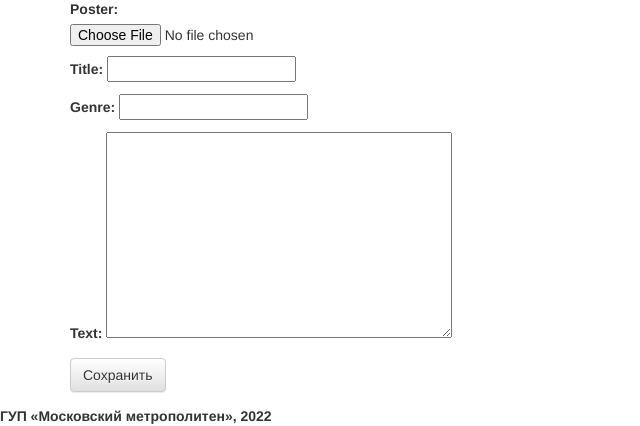
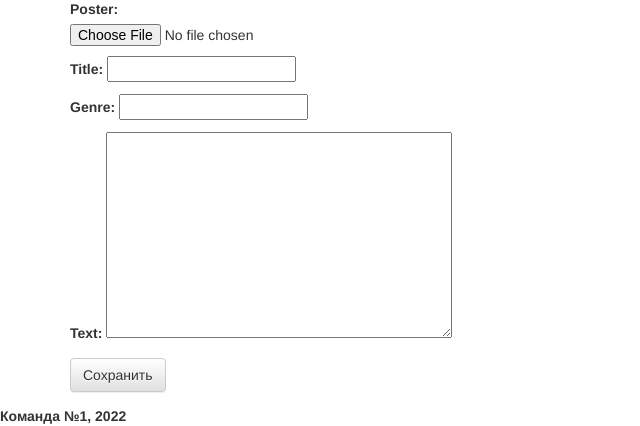
Before and after one commit to kinoteatr2/kinoteatr, a Django app: page /post/new/ in a window 1280 px wide. Shown: the part 520-946 px from the top of the page, without its empty margins (0-640 px from the left). Run offline with Django 3.2, Linux system fonts and the light colour scheme; some libraries are stand-ins or nearby versions.

Commit message:
реьд

```diff
--- a/blog/templates/blog/base.html
+++ b/blog/templates/blog/base.html
@@ -13,7 +13,7 @@
 			{% if user.is_authenticated %}
 			<a href="{% url 'post_new' %}" class="top-menu"><span class="glyphicon glyphicon-edit"></span></a>
 			{% endif %}
-			<a href="/"><h1>База данных QR-кодов вакцинации сотрудников<h1></a>
+			<a href="/"><h1>Кинотеатр<h1></a>
 		</div>
 		<div class="content container">
 			<div class="row">
@@ -23,6 +23,6 @@
 				</div>
 			</div>
 		</div>
-		<div class="footer"><B>ГУП «Московский метрополитен», 2022</B></div>
+		<div class="footer"><B>Команда №1, 2022</B></div>
 	</body>
 </html>
```
